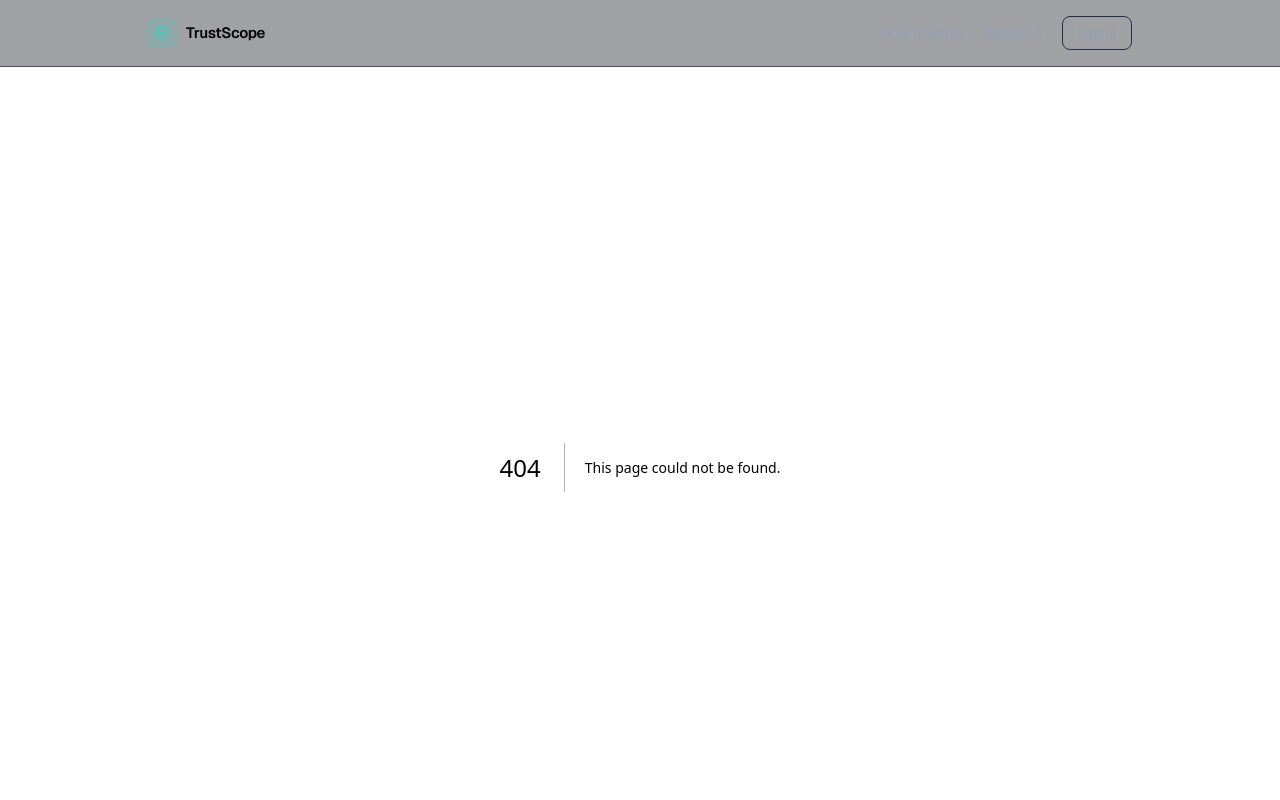
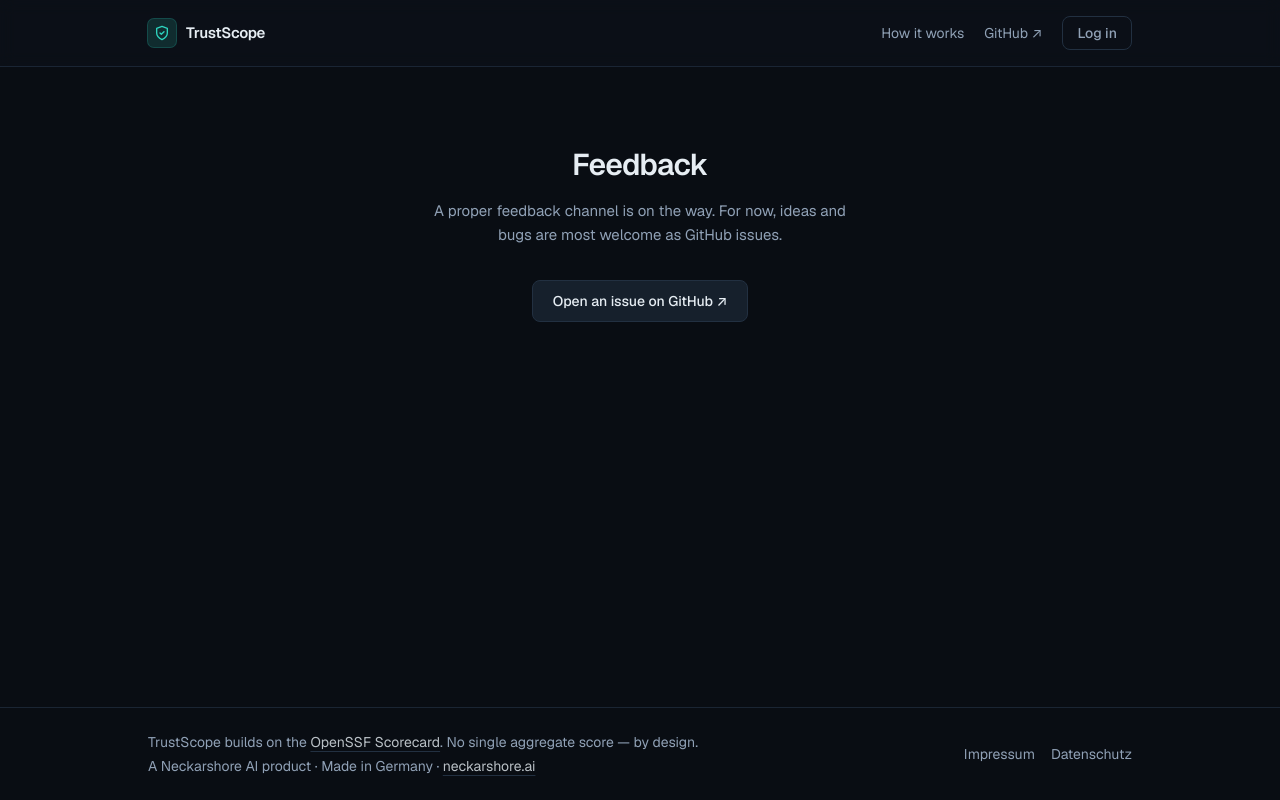
Before and after one commit to neckarshore-mmps/trustscope, a Next.js app: page /feedback in a window 1280 px wide. Before the commit this address had no page. Shown: the top 800 px of the page. Built offline with nearby package versions, Linux system fonts and the light colour scheme.

Commit message:
feat(pages): reserve /feedback (ITSM-gated, GitHub-issues interim)

```diff
--- /dev/null
+++ b/app/feedback/page.tsx
@@ -0,0 +1,26 @@
+import type { Metadata } from "next";
+
+export const metadata: Metadata = {
+  title: "Feedback",
+  description: "Ideas, bugs, or a thank-you for TrustScope.",
+};
+
+export default function FeedbackPage() {
+  return (
+    <div className="mx-auto max-w-2xl px-5 py-20 text-center">
+      <h1 className="text-3xl font-semibold tracking-tight">Feedback</h1>
+      <p className="mx-auto mt-4 max-w-md text-[15px] leading-relaxed text-muted">
+        A proper feedback channel is on the way. For now, ideas and bugs are most welcome as
+        GitHub issues.
+      </p>
+      <a
+        href="https://github.com/neckarshore-mmps/trustscope/issues"
+        target="_blank"
+        rel="noreferrer"
+        className="mt-8 inline-flex items-center rounded-lg border border-border bg-surface-2 px-5 py-2.5 text-sm font-medium transition-colors hover:border-brand/40"
+      >
+        Open an issue on GitHub ↗
+      </a>
+    </div>
+  );
+}
```
Also changed, not shown: 1 other file (tests, documents, lock files or other folders).
